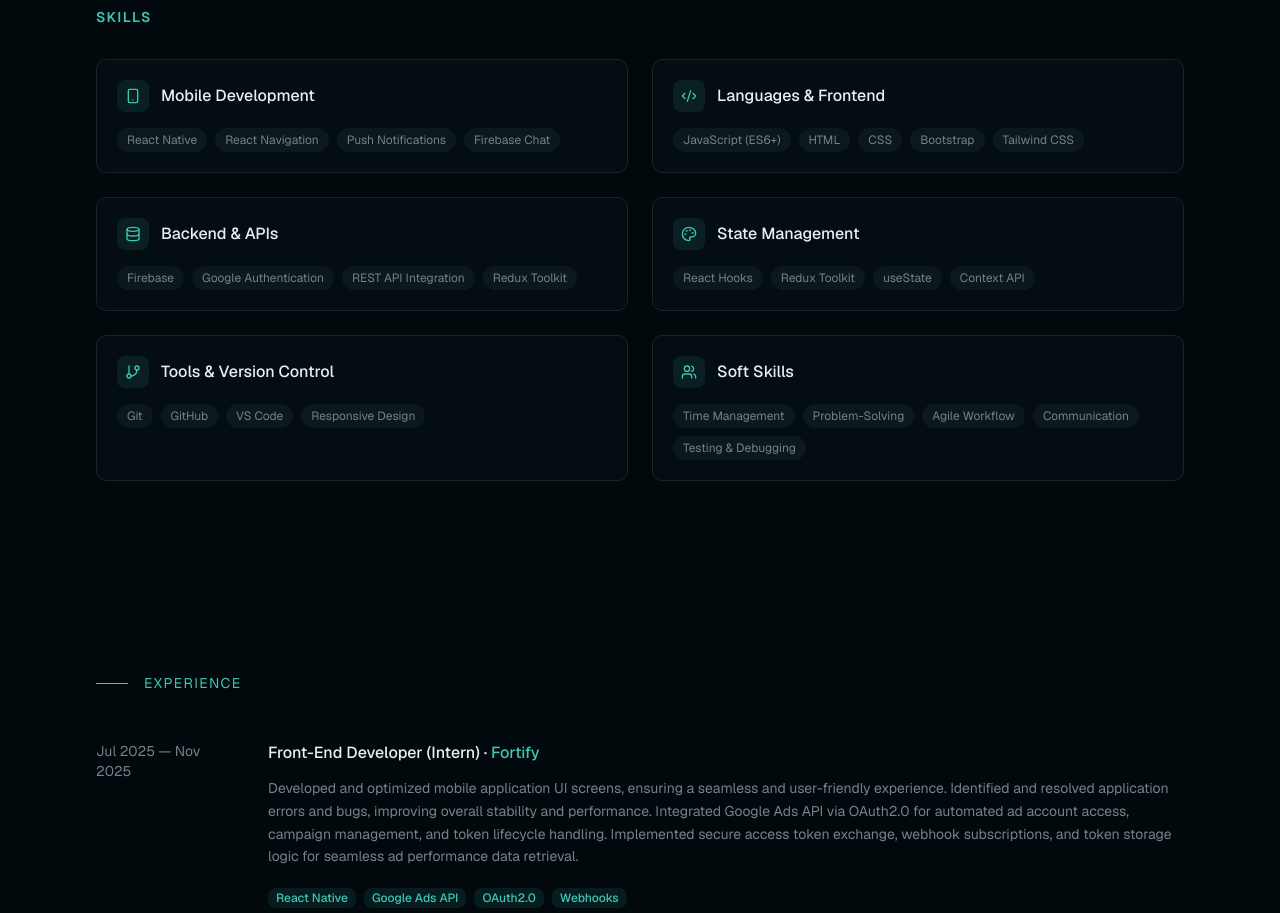
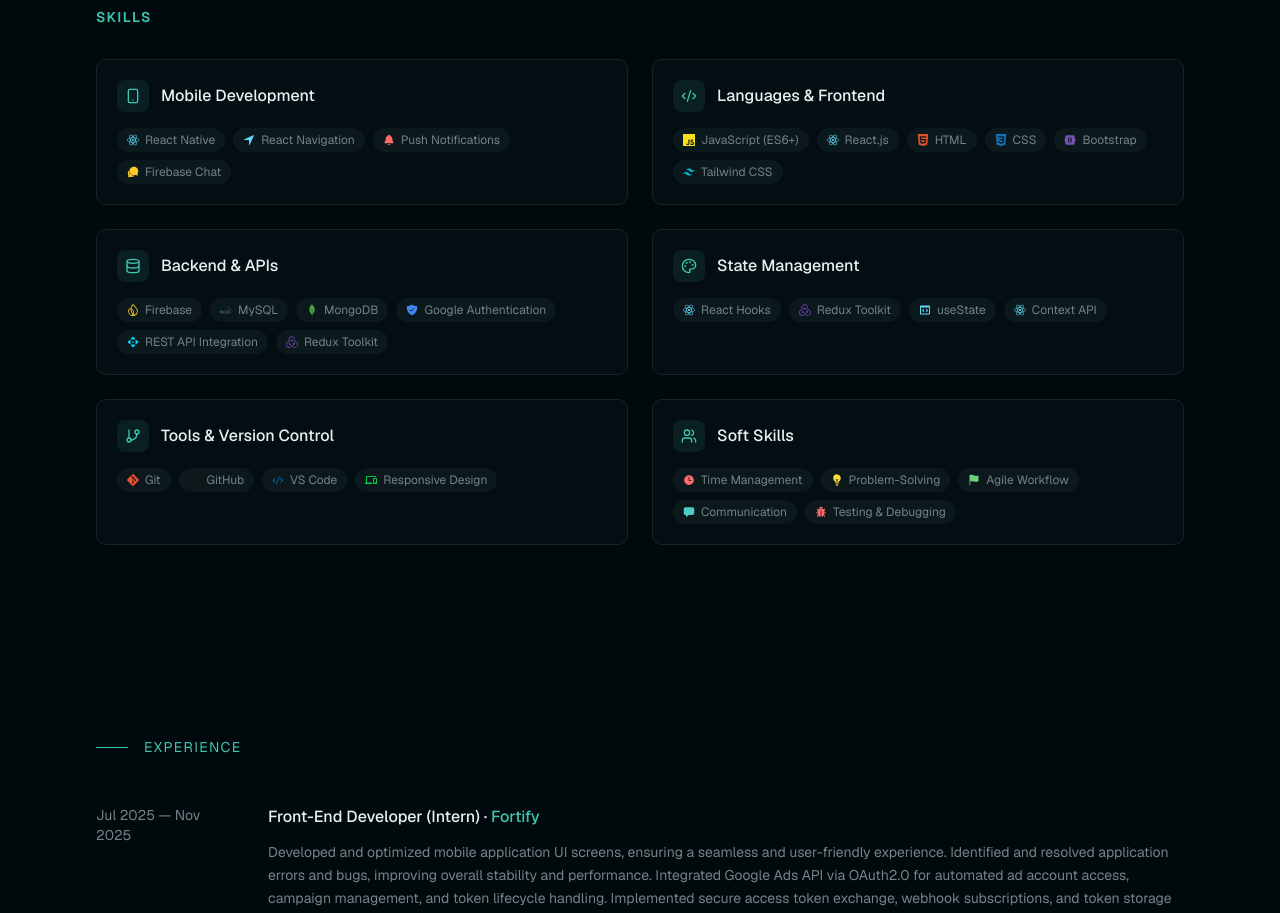
Before and after one commit to Ashhad-Ahmed/developer-portfolio2, a Next.js app: page / in a window 1280 px wide. Shown: the part 1520-2433 px from the top of the page. Built offline with nearby package versions, Linux system fonts and the light colour scheme.

Commit message:
portfolio update

```diff
--- a/components/skills.tsx
+++ b/components/skills.tsx
@@ -3,12 +3,48 @@
 import { motion } from "framer-motion"
 import {
   Smartphone,
-  Code2,
-  Database,
   Users,
   Palette,
   GitBranch,
+  Database,
+  Code2,
+  type LucideIcon,
 } from "lucide-react"
+
+// Import colorful brand icons
+import {
+  SiReact,
+  SiJavascript,
+  SiHtml5,
+  SiCss3,
+  SiBootstrap,
+  SiTailwindcss,
+  SiFirebase,
+  SiRedux,
+  SiGit,
+  SiGithub,
+  SiMysql,
+  SiMongodb,
+} from "react-icons/si"
+import {
+  IoNavigate,
+  IoNotifications,
+  IoChatbubbles,
+  IoShieldCheckmark,
+  IoGitBranch,
+  IoTime,
+  IoBulb,
+  IoFlag,
+  IoChatbox,
+  IoBug,
+} from "react-icons/io5"
+import {
+  MdDevices,
+  MdApi,
+} from "react-icons/md"
+import { BiCodeBlock } from "react-icons/bi"
+import { VscCode } from "react-icons/vsc"
+import type { IconType } from "react-icons"
 
 const containerVariants = {
   hidden: { opacity: 0 },
@@ -29,36 +65,83 @@ const itemVariants = {
   },
 }
 
-const skillCategories = [
+interface Skill {
+  name: string;
+  icon: IconType;
+  color: string;
+}
+
+interface SkillCategory {
+  title: string;
+  icon: LucideIcon;
+  skills: Skill[];
+}
+
+const skillCategories: SkillCategory[] = [
   {
     title: "Mobile Development",
     icon: Smartphone,
-    skills: ["React Native", "React Navigation", "Push Notifications", "Firebase Chat"],
+    skills: [
+      { name: "React Native", icon: SiReact, color: "#61DAFB" },
+      { name: "React Navigation", icon: IoNavigate, color: "#61DAFB" },
+      { name: "Push Notifications", icon: IoNotifications, color: "#FF6B6B" },
+      { name: "Firebase Chat", icon: IoChatbubbles, color: "#FFCA28" },
+    ],
   },
   {
     title: "Languages & Frontend",
     icon: Code2,
-    skills: ["JavaScript (ES6+)", "HTML", "CSS", "Bootstrap", "Tailwind CSS"],
+    skills: [
+      { name: "JavaScript (ES6+)", icon: SiJavascript, color: "#F7DF1E" },
+      { name: "React.js", icon: SiReact, color: "#61DAFB" },
+      { name: "HTML", icon: SiHtml5, color: "#E34F26" },
+      { name: "CSS", icon: SiCss3, color: "#1572B6" },
+      { name: "Bootstrap", icon: SiBootstrap, color: "#7952B3" },
+      { name: "Tailwind CSS", icon: SiTailwindcss, color: "#06B6D4" },
+    ],
   },
   {
     title: "Backend & APIs",
     icon: Database,
-    skills: ["Firebase", "Google Authentication", "REST API Integration", "Redux Toolkit"],
+    skills: [
+      { name: "Firebase", icon: SiFirebase, color: "#FFCA28" },
+      { name: "MySQL", icon: SiMysql, color: "#4479A1" },
+      { name: "MongoDB", icon: SiMongodb, color: "#47A248" },
+      { name: "Google Authentication", icon: IoShieldCheckmark, color: "#4285F4" },
+      { name: "REST API Integration", icon: MdApi, color: "#00D9FF" },
+      { name: "Redux Toolkit", icon: SiRedux, color: "#764ABC" },
+    ],
   },
   {
     title: "State Management",
     icon: Palette,
-    skills: ["React Hooks", "Redux Toolkit", "useState", "Context API"],
+    skills: [
+      { name: "React Hooks", icon: SiReact, color: "#61DAFB" },
+      { name: "Redux Toolkit", icon: SiRedux, color: "#764ABC" },
+      { name: "useState", icon: BiCodeBlock, color: "#61DAFB" },
+      { name: "Context API", icon: SiReact, color: "#61DAFB" },
+    ],
   },
   {
     title: "Tools & Version Control",
     icon: GitBranch,
-    skills: ["Git", "GitHub", "VS Code", "Responsive Design"],
+    skills: [
+      { name: "Git", icon: SiGit, color: "#F05032" },
+      { name: "GitHub", icon: SiGithub, color: "#181717" },
+      { name: "VS Code", icon: VscCode, color: "#007ACC" },
+      { name: "Responsive Design", icon: MdDevices, color: "#00C853" },
+    ],
   },
   {
     title: "Soft Skills",
     icon: Users,
-    skills: ["Time Management", "Problem-Solving", "Agile Workflow", "Communication", "Testing & Debugging"],
+    skills: [
+      { name: "Time Management", icon: IoTime, color: "#FF6B6B" },
+      { name: "Problem-Solving", icon: IoBulb, color: "#FFD93D" },
+      { name: "Agile Workflow", icon: IoFlag, color: "#6BCF7F" },
+      { name: "Communication", icon: IoChatbox, color: "#4ECDC4" },
+      { name: "Testing & Debugging", icon: IoBug, color: "#FF6B6B" },
+    ],
   },
 ]
 
@@ -98,10 +181,11 @@ export function Skills() {
             <div className="flex flex-wrap gap-2">
               {category.skills.map((skill) => (
                 <span
-                  key={skill}
-                  className="text-xs px-2.5 py-1 rounded-full bg-muted text-muted-foreground"
+                  key={skill.name}
+                  className="text-xs px-2.5 py-1 rounded-full bg-muted text-muted-foreground flex items-center gap-1.5"
                 >
-                  {skill}
+                  <skill.icon className="w-3 h-3" style={{ color: skill.color }} />
+                  {skill.name}
                 </span>
               ))}
             </div>
--- a/package.json
+++ b/package.json
@@ -57,6 +57,7 @@
     "react-day-picker": "9.8.0",
     "react-dom": "19.2.0",
     "react-hook-form": "^7.60.0",
+    "react-icons": "^5.5.0",
     "react-resizable-panels": "^2.1.7",
     "recharts": "2.15.4",
     "sonner": "^1.7.4",
```
Also changed, not shown: 1 other file (tests, documents, lock files or other folders).
